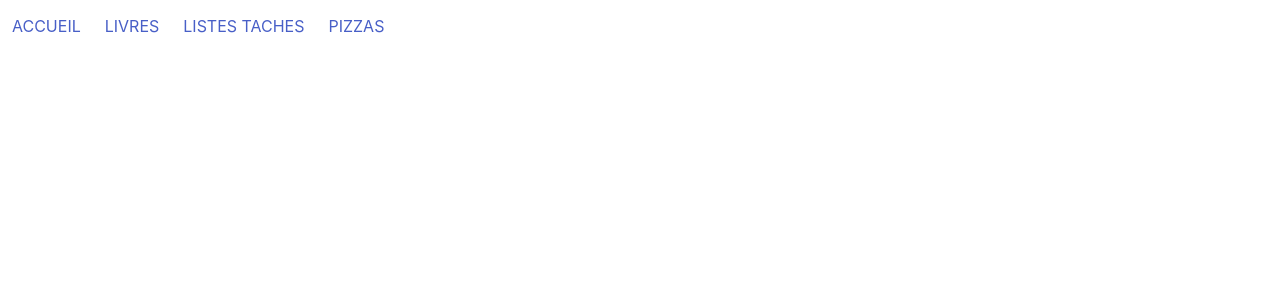
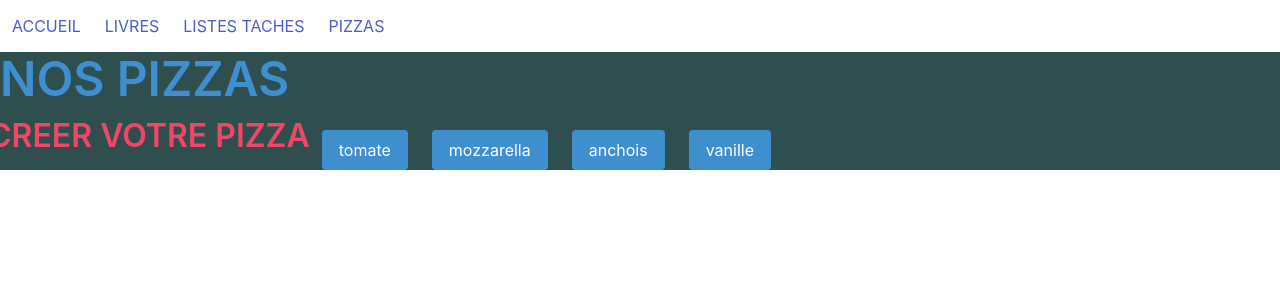
Before and after one commit to michelonlineformapro/Projet-11-React-BASIC-START, a React (Create React App) app: page /pizzas in a window 1280 px wide. Shown: the top 300 px of the page. Built offline with nearby package versions, Linux system fonts and the light colour scheme.

Commit message:
Signed-off-by: michel michael <m.michel@onlineformapro.com> Supression des livres

```diff
--- a/db.json
+++ b/db.json
@@ -11,7 +11,7 @@
       "id": 2,
       "nomLivre": "Livre PHP",
       "descriptionLivre": "PHP: Hypertext Preprocessor, plus connu sous son sigle PHP, est un langage de programmation libre, principalement utilisé pour produire des pages Web dynamiques via un serveur HTTP.",
-      "prixLivre": 458.25,
+      "prixLivre": 45458.25,
       "imageLivre": "https://m.media-amazon.com/images/I/319uThTlOSL.jpg"
     },
     {
@@ -29,25 +29,17 @@
       "imageLivre": "https://images-na.ssl-images-amazon.com/images/I/51vifBnNFzL.jpg"
     },
     {
-      "dataLivre": {
-        "nomLivre": "Livre C#",
-        "descriptionLivre": "C# est un langage de programmation orientée objet, commercialisé par Microsoft depuis 2002 et destiné à développer sur la plateforme Microsoft .NET.",
-        "prixLivre": "40.25",
-        "imageLivre": "https://www.cdiscount.com/pdt2/0/4/9/1/700x700/eni9782409020049/rw/livre-c-8-developpez-des-applications-windows.jpg"
-      }
-    },
-    {
-      "nomLivre": "test",
-      "descriptionLivre": "c #",
-      "prixLivre": "123456.25",
-      "imageLivre": "fefefe",
+      "nomLivre": "Livre jQuery",
+      "descriptionLivre": "jQuery est une bibliothèque JavaScript libre et multiplateforme créée pour faciliter l'écriture de scripts côté client dans le code HTML des pages web. La première version est lancée en janvier 2006 par John Resig",
+      "prixLivre": "45.25",
+      "imageLivre": "https://images-na.ssl-images-amazon.com/images/I/518iI-gevyL.jpg",
       "id": 5
     },
     {
-      "nomLivre": "Livre C#",
-      "descriptionLivre": "C# est un langage de programmation orientée objet, commercialisé par Microsoft depuis 2002 et destiné à développer sur la plateforme Microsoft .NET.",
-      "prixLivre": "45.25",
-      "imageLivre": "https://www.cdiscount.com/pdt2/0/4/9/1/700x700/eni9782409020049/rw/livre-c-8-developpez-des-applications-windows.jpg",
+      "nomLivre": "Livre Unity",
+      "descriptionLivre": "Unity est un moteur de jeu multiplateforme développé par Unity Technologies. Il est l'un des plus répandus dans l'industrie du jeu vidéo, aussi bien pour les grands studios que pour les indépendants du fait de sa rapidité aux prototypages et qu'il permet de sortir les jeux sur tous les supports.",
+      "prixLivre": "35.25",
+      "imageLivre": "https://www.d-booker.fr/399-thickbox/jeux-2d-et-multijoueurs-2e.jpg",
       "id": 6
     }
   ]
--- a/src/App.css
+++ b/src/App.css
@@ -1,38 +1,10 @@
-.App {
-  text-align: center;
+html{
+  padding: 0;
+  margin: 10px;
+  box-sizing: border-box;
 }
 
-.App-logo {
-  height: 40vmin;
-  pointer-events: none;
+body{
+  background-color: darkslategray;
+  overflow: hidden;
 }
-
-@media (prefers-reduced-motion: no-preference) {
-  .App-logo {
-    animation: App-logo-spin infinite 20s linear;
-  }
-}
-
-.App-header {
-  background-color: #282c34;
-  min-height: 100vh;
-  display: flex;
-  flex-direction: column;
-  align-items: center;
-  justify-content: center;
-  font-size: calc(10px + 2vmin);
-  color: white;
-}
-
-.App-link {
-  color: #61dafb;
-}
-
-@keyframes App-logo-spin {
-  from {
-    transform: rotate(0deg);
-  }
-  to {
-    transform: rotate(360deg);
-  }
-}
--- a/src/components/Livres/ListeLivres.js
+++ b/src/components/Livres/ListeLivres.js
@@ -55,6 +55,38 @@ class LivresListe extends Component{
 
     }
 
+    //Fonction pour supprimer un livre depuis le bouton supprimer
+    //<button onClick={() =>this.handleDelete(this.state.livreID.id)} className="button is-danger">SUPPRIMER {this.state.livres.nomLivre}</button>
+
+    handleDelete = (id) => {
+        //Recuperation de id grace a js Filter
+        //on recup livreID: "" depuis l'etat locale (state) et filter variable + fonction var.id + paramètre de la fonction (ici id recup dans le JSX)
+        const livreID = this.state.livres.filter(livre => livre.id !== id)
+        //Debug
+        console.log(livreID)
+        //Mise a jour de l'etat locale grace au mutateur (setter) setState
+        this.setState({
+            livreID
+        })
+
+        //Requete HTTP axios methode = delete + concaténation de id (passer en paramètre de la fonction)
+        axios.delete(`http://localhost:3001/livres/${id}`)
+            //Promesse
+            .then(response => {
+                //Debug f12
+                console.log(response.data)
+                //On declenche une alerte pour confirmer la supression ou annuler
+                alert(`Confirmer la supression du livre : ${livreID} ?`);
+                //On refresh la page
+                window.location.reload();
+            })
+            //Sinon on declenche une erreur
+            .catch(err => {
+                console.log("Erreur de supression du livre " + err)
+            })
+
+    }
+
 
     //Cycle de vie => apres render() le composant est monté on appel la fonction afficher Livres
     componentDidMount() {
@@ -70,6 +102,7 @@ class LivresListe extends Component{
         return(
             <div>
                 {/*TERNAIRE = block a afficher au click sur un livre si l'i existe et possède des données*/}
+
                 {this.state.livreID ? (
                     <div className="animate__animated animate__slideInRight">
                         <div className="title is-1 has-text-success has-text-centered">DÉTAILS DU LIVRE {this.state.livreID.nomLivre}</div>
@@ -86,18 +119,20 @@ class LivresListe extends Component{
                         <div>
                             {/*On recharge la page pour le retour car url est la meme : http://localhost:3000/livres*/}
                             <button onClick={() => window.location.reload()}  className={"button is-info"}>RETOUR</button>
+                            {/*Appel de la fonction handleDelete depuis une fonction anonyme + passage de l'id du livre en paramètres*/}
+                            <button onClick={() =>this.handleDelete(this.state.livreID.id)} className="button is-danger">SUPPRIMER {this.state.livres.nomLivre}</button>
                         </div>
                     </div>
                 ) : (
-                    <div>
-                        <button id="toggle-add-form" className="button is-info">Ajouter un livre</button>
+                    <div className="container is-fluid p-3">
+                        <button id="toggle-add-form" className="mt-3 button is-info">Ajouter un livre</button>
 
-                        <div id="form-add-livre">
+                        <div id="form-add-livre" className="mt-3 box">
                             <AjouterLivres />
                         </div>
 
-                        <div className="title is-1 has-text-info">LISTE DES LIVRES DEPUIS API REST</div>
-                        <div className="columns is-multiline">
+                        <div className="mt-3 title is-1 has-text-info box has-background-black-bis">LISTE DES LIVRES DEPUIS API REST</div>
+                        <div className="mt-3 columns is-multiline">
                             {/*Boucle dur le tableau de livres + affichage des element 1 à 1*/}
                             {this.state.livres.map(livre =>
                                 <div onClick={() => this.livreById(livre.id)} id="card-content" className="column" key={livre.id}>
@@ -134,7 +169,6 @@ class LivresListe extends Component{
                     </div>
                 )}
             </div>
-
         )
     }
 }
--- a/src/components/Livres/Livres.css
+++ b/src/components/Livres/Livres.css
@@ -1,7 +1,6 @@
 .Livres {}
 
 #card-content{
-    height: 100%;
     transition: 0.5s;
 }
 
@@ -17,3 +16,7 @@
 #form-add-livre{
     display: none;
 }
+
+.card{
+    height: 100%;
+}
--- a/src/components/Pizzas/Pizzas.js
+++ b/src/components/Pizzas/Pizzas.js
@@ -1,36 +1,32 @@
 import React,{Component} from 'react';
+import {JS} from "json-server/lib/cli/utils/is";
 
 class Pizzas extends Component{
 
     state = {
-
-        listes: [3],
-
         pizzas: [
             {
                 id: 1,
                 nom: "Reine",
-                ingredient: [3],
+                ingredient: ["tomate","cerises"],
                 prix: 7.5,
                 image: "https://wordpress.potagercity.fr/wp-content/uploads/2019/06/Pizza-reine-champignons-et-jambon.jpg"
             },
             {
                 id: 2,
                 nom: "Margherita",
-                ingredient: [2,1],
+                ingredient: ["anchois","olives"],
                 prix: 10,
                 image: "https://wordpress.potagercity.fr/wp-content/uploads/2019/06/Pizza-reine-champignons-et-jambon.jpg"
             },
             {
                 id: 3,
                 nom: "test",
-                ingredient: [1,2,3],
+                ingredient: [""],
                 prix: 10,
                 image: "https://wordpress.potagercity.fr/wp-content/uploads/2019/06/Pizza-reine-champignons-et-jambon.jpg"
             },
         ],
-
-
 
         ingredients: [
             {
@@ -54,26 +50,75 @@ class Pizzas extends Component{
         rechercherPizza:[],
         currentPizzaList: []
 
+
     }
 
+
+    //Remplir le tableau de pizza
+    creerPizza = (nomIngredient) => {
+        const rechercherPizza = this.state.rechercherPizza
+        rechercherPizza.push(nomIngredient);
+        this.setState({
+            rechercherPizza
+        })
+        console.log(rechercherPizza)
+
+    }
+
+
     render() {
-        const currentPizzaListe = [...this.state.pizzas]
-        console.log(this.state.listes)
-        console.log(currentPizzaListe)
+        const currentPizzaList = [...this.state.pizzas];
+        const getId = currentPizzaList.map(getId =>
+            getId.ingredient
+        )
+        const liste = [1,2];
+        console.log(currentPizzaList)
 
         return (
             <div>
-                {currentPizzaListe.filter(p => p.ingredient.includes(this.state.listes)).map(pizza =>
-                    <div>NOM :  {pizza.nom}
-                        <div>
-                            TEST
-                        </div>
+
+                <div className="title is-1 has-text-info">NOS PIZZAS</div>
+                <div className="columns is-multiline">
+
+                    <div className="title is-3 has-text-danger">CREER VOTRE PIZZA</div>
+                    <div>
+                        {this.state.ingredients.map(ingredient =>
+                            <button onClick={() => this.creerPizza(ingredient.nom)} key={ingredient.id} className="button is-info m-3">{ingredient.nom}</button>
+                        )}
                     </div>
+                    <div className="container is-fluid has-text-danger">
 
-                )}
+                        {this.state.rechercherPizza.map(values =>
+                            currentPizzaList.filter(p => p.ingredient.includes(values)) ?(
+                                <div>
+                                    Valeur du bouton : {values}
+                                    {this.state.pizzas.map(pizza =>
+                                    JSON.stringify(values) === JSON.stringify(pizza.ingredient) ? (
+                                        <div>{pizza.nom}</div>
+                                    ) : (
+                                        <div>PAS DE RESULTATS</div>
+                                    )
+
+                                    )}
+
+                                </div>
+                            ) : (
+                                <div>PAS DE RESULTAT</div>
+                            )
+                        )}
+
+
+
+
+
+
+
+
+
+                    </div>
+                </div>
             </div>
         );
-
     }
 }
 
```
